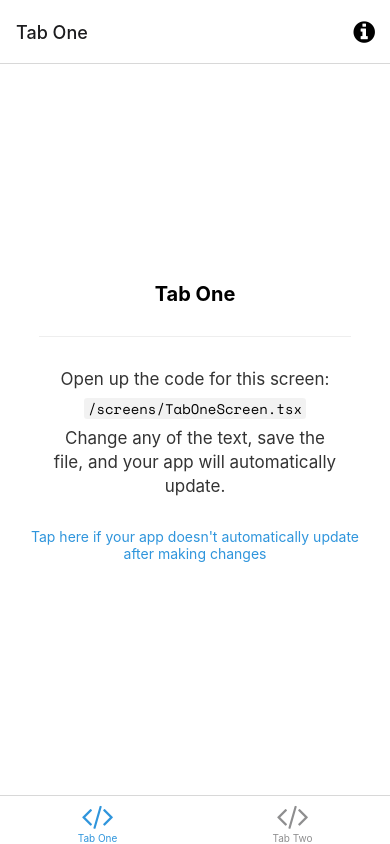
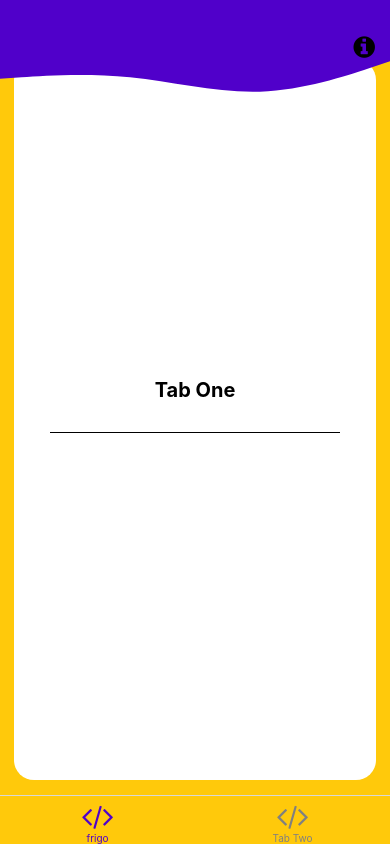
Before and after one commit to zenimarc/frigo, a React Native app: screen /TabOne in a window 390 px wide. Built offline with nearby package versions, Linux system fonts and the light colour scheme; what expo-linking would draw is missing.

Commit message:
some graphic changes

```diff
--- a/App.tsx
+++ b/App.tsx
@@ -1,9 +1,9 @@
-import { StatusBar } from 'expo-status-bar';
-import { SafeAreaProvider } from 'react-native-safe-area-context';
+import { StatusBar } from "expo-status-bar";
+import { SafeAreaProvider } from "react-native-safe-area-context";
 
-import useCachedResources from './hooks/useCachedResources';
-import useColorScheme from './hooks/useColorScheme';
-import Navigation from './navigation';
+import useCachedResources from "./hooks/useCachedResources";
+import useColorScheme from "./hooks/useColorScheme";
+import Navigation from "./navigation";
 
 export default function App() {
   const isLoadingComplete = useCachedResources();
@@ -15,7 +15,7 @@ export default function App() {
     return (
       <SafeAreaProvider>
         <Navigation colorScheme={colorScheme} />
-        <StatusBar />
+        <StatusBar style="light" />
       </SafeAreaProvider>
     );
   }
--- /dev/null
+++ b/components/WavyHeader.tsx
@@ -0,0 +1,55 @@
+import { ColorValue, StyleSheet } from "react-native";
+
+import React from "react";
+import { View } from "react-native";
+import Svg, { Color, Path } from "react-native-svg";
+
+import { StyleProp } from "react-native";
+import { ViewStyle } from "react-native";
+
+export default function WavyHeader({
+  customStyles,
+  customHeight,
+  customTop,
+  customBgColor,
+  customWavePattern,
+}: {
+  customStyles: StyleProp<ViewStyle>;
+  customHeight: string | number | undefined;
+  customTop: string | number | undefined;
+  customBgColor: ColorValue | undefined;
+  customWavePattern: string | undefined;
+}) {
+  return (
+    <View style={customStyles}>
+      <View style={{ backgroundColor: customBgColor, height: customHeight }}>
+        <Svg
+          height="160%"
+          width="100%"
+          viewBox="0 0 1440 320"
+          style={{ position: "absolute", top: customTop }}
+        >
+          <Path fill={customBgColor as Color} d={customWavePattern} />
+        </Svg>
+      </View>
+    </View>
+  );
+}
+
+const styles = StyleSheet.create({
+  container: {
+    flex: 1,
+    backgroundColor: "#fff",
+  },
+  headerContainer: {
+    marginTop: 50,
+    marginHorizontal: 10,
+  },
+  headerText: {
+    fontSize: 30,
+    fontWeight: "bold",
+    color: "#333",
+    textAlign: "center",
+    marginTop: 35,
+  },
+});
--- a/constants/Colors.ts
+++ b/constants/Colors.ts
@@ -1,19 +1,39 @@
-const tintColorLight = '#2f95dc';
-const tintColorDark = '#fff';
+const tintColorLight = "#5000ca";
+const tintColorDark = "#fff";
 
-export default {
+const themes = {
   light: {
-    text: '#000',
-    background: '#fff',
+    text: "#000",
+    text2: "#fff",
+    background: "#FFC90B",
+    background2: "#fff",
     tint: tintColorLight,
-    tabIconDefault: '#ccc',
+    tabIconDefault: "#ccc",
     tabIconSelected: tintColorLight,
+    tabIconInactive: "grey",
+    header: "#5000ca",
   },
   dark: {
-    text: '#fff',
-    background: '#000',
+    text: "#000",
+    text2: "#fff",
+    background: "#000",
+    background2: "#fff",
     tint: tintColorDark,
-    tabIconDefault: '#ccc',
+    tabIconDefault: "#ccc",
     tabIconSelected: tintColorDark,
+    tabIconInactive: "grey",
+    header: "#5000ca",
   },
 };
+
+const forceTheme = (name: "light" | "dark") => {
+  return {
+    light: themes[name],
+    dark: themes[name],
+  };
+};
+
+const adaptiveTheme = themes;
+
+//export default forceTheme("light");
+export default adaptiveTheme;
--- a/navigation/index.tsx
+++ b/navigation/index.tsx
@@ -3,27 +3,42 @@
  * https://reactnavigation.org/docs/getting-started
  *
  */
-import { FontAwesome } from '@expo/vector-icons';
-import { createBottomTabNavigator } from '@react-navigation/bottom-tabs';
-import { NavigationContainer, DefaultTheme, DarkTheme } from '@react-navigation/native';
-import { createNativeStackNavigator } from '@react-navigation/native-stack';
-import * as React from 'react';
-import { ColorSchemeName, Pressable } from 'react-native';
+import { FontAwesome } from "@expo/vector-icons";
+import { createBottomTabNavigator } from "@react-navigation/bottom-tabs";
+import {
+  NavigationContainer,
+  DefaultTheme,
+  DarkTheme,
+} from "@react-navigation/native";
+import { createNativeStackNavigator } from "@react-navigation/native-stack";
+import * as React from "react";
+import { Animated, ColorSchemeName, Dimensions, Pressable } from "react-native";
+import { View } from "../components/Themed";
+import WavyHeader from "../components/WavyHeader";
 
-import Colors from '../constants/Colors';
-import useColorScheme from '../hooks/useColorScheme';
-import ModalScreen from '../screens/ModalScreen';
-import NotFoundScreen from '../screens/NotFoundScreen';
-import TabOneScreen from '../screens/TabOneScreen';
-import TabTwoScreen from '../screens/TabTwoScreen';
-import { RootStackParamList, RootTabParamList, RootTabScreenProps } from '../types';
-import LinkingConfiguration from './LinkingConfiguration';
+import Colors from "../constants/Colors";
+import useColorScheme from "../hooks/useColorScheme";
+import ModalScreen from "../screens/ModalScreen";
+import NotFoundScreen from "../screens/NotFoundScreen";
+import TabOneScreen from "../screens/TabOneScreen";
+import TabTwoScreen from "../screens/TabTwoScreen";
+import {
+  RootStackParamList,
+  RootTabParamList,
+  RootTabScreenProps,
+} from "../types";
+import LinkingConfiguration from "./LinkingConfiguration";
 
-export default function Navigation({ colorScheme }: { colorScheme: ColorSchemeName }) {
+export default function Navigation({
+  colorScheme,
+}: {
+  colorScheme: ColorSchemeName;
+}) {
   return (
     <NavigationContainer
       linking={LinkingConfiguration}
-      theme={colorScheme === 'dark' ? DarkTheme : DefaultTheme}>
+      theme={colorScheme === "dark" ? DarkTheme : DefaultTheme}
+    >
       <RootNavigator />
     </NavigationContainer>
   );
@@ -38,9 +53,17 @@ const Stack = createNativeStackNavigator<RootStackParamList>();
 function RootNavigator() {
   return (
     <Stack.Navigator>
-      <Stack.Screen name="Root" component={BottomTabNavigator} options={{ headerShown: false }} />
-      <Stack.Screen name="NotFound" component={NotFoundScreen} options={{ title: 'Oops!' }} />
-      <Stack.Group screenOptions={{ presentation: 'modal' }}>
+      <Stack.Screen
+        name="Root"
+        component={BottomTabNavigator}
+        options={{ headerShown: false }}
+      />
+      <Stack.Screen
+        name="NotFound"
+        component={NotFoundScreen}
+        options={{ title: "Oops!" }}
+      />
+      <Stack.Group screenOptions={{ presentation: "modal" }}>
         <Stack.Screen name="Modal" component={ModalScreen} />
       </Stack.Group>
     </Stack.Navigator>
@@ -60,20 +83,55 @@ function BottomTabNavigator() {
     <BottomTab.Navigator
       initialRouteName="TabOne"
       screenOptions={{
+        tabBarStyle: {
+          backgroundColor: Colors[colorScheme].background,
+        },
         tabBarActiveTintColor: Colors[colorScheme].tint,
-      }}>
+        tabBarInactiveTintColor: Colors[colorScheme].tabIconInactive,
+        headerStatusBarHeight: 35,
+        headerBackground: () => {
+          return (
+            <WavyHeader
+              customStyles={{
+                position: "absolute",
+                width: Dimensions.get("window").width,
+              }}
+              customHeight={60}
+              customTop={22}
+              customBgColor={Colors[colorScheme].header}
+              customWavePattern="M0,192L80,186.7C160,181,320,171,480,186.7C640,203,800,245,960,240C1120,235,1280,181,1360,154.7L1440,128L1440,0L1360,0C1280,0,1120,0,960,0C800,0,640,0,480,0C320,0,160,0,80,0L0,0Z"
+            />
+          );
+        },
+        headerStyle: {
+          height: 60,
+          backgroundColor: Colors[colorScheme].header,
+        },
+      }}
+    >
       <BottomTab.Screen
         name="TabOne"
         component={TabOneScreen}
-        options={({ navigation }: RootTabScreenProps<'TabOne'>) => ({
-          title: 'Tab One',
+        options={({ navigation }: RootTabScreenProps<"TabOne">) => ({
+          headerTitleStyle: {
+            fontFamily: "Inter",
+            fontWeight: "600",
+            fontStyle: "normal",
+            fontSize: 30,
+            color: Colors[colorScheme].text2,
+            position: "absolute",
+            top: 0,
+            left: -27,
+          },
+          title: "frigo",
           tabBarIcon: ({ color }) => <TabBarIcon name="code" color={color} />,
           headerRight: () => (
             <Pressable
-              onPress={() => navigation.navigate('Modal')}
+              onPress={() => navigation.navigate("Modal")}
               style={({ pressed }) => ({
                 opacity: pressed ? 0.5 : 1,
-              })}>
+              })}
+            >
               <FontAwesome
                 name="info-circle"
                 size={25}
@@ -88,7 +146,7 @@ function BottomTabNavigator() {
         name="TabTwo"
         component={TabTwoScreen}
         options={{
-          title: 'Tab Two',
+          title: "Tab Two",
           tabBarIcon: ({ color }) => <TabBarIcon name="code" color={color} />,
         }}
       />
@@ -100,7 +158,7 @@ function BottomTabNavigator() {
  * You can explore the built-in icon families and icons on the web at https://icons.expo.fyi/
  */
 function TabBarIcon(props: {
-  name: React.ComponentProps<typeof FontAwesome>['name'];
+  name: React.ComponentProps<typeof FontAwesome>["name"];
   color: string;
 }) {
   return <FontAwesome size={30} style={{ marginBottom: -3 }} {...props} />;
--- a/package.json
+++ b/package.json
@@ -31,14 +31,15 @@
     "react-native": "0.64.3",
     "react-native-safe-area-context": "3.3.2",
     "react-native-screens": "~3.10.1",
+    "react-native-svg": "12.1.1",
     "react-native-web": "0.17.1"
   },
   "devDependencies": {
     "@babel/core": "^7.12.9",
     "@types/react": "~17.0.21",
     "@types/react-native": "~0.64.12",
+    "jest": "^26.6.3",
     "jest-expo": "~44.0.1",
-    "jest": "^26.6.3",
     "react-test-renderer": "17.0.1",
     "typescript": "~4.3.5"
   },
--- a/screens/TabOneScreen.tsx
+++ b/screens/TabOneScreen.tsx
@@ -1,15 +1,26 @@
-import { StyleSheet } from 'react-native';
+import { StyleSheet } from "react-native";
 
-import EditScreenInfo from '../components/EditScreenInfo';
-import { Text, View } from '../components/Themed';
-import { RootTabScreenProps } from '../types';
+import EditScreenInfo from "../components/EditScreenInfo";
+import { Text, View } from "../components/Themed";
+import Colors from "../constants/Colors";
+import useColorScheme from "../hooks/useColorScheme";
+import { RootTabScreenProps } from "../types";
 
-export default function TabOneScreen({ navigation }: RootTabScreenProps<'TabOne'>) {
+export default function TabOneScreen({
+  navigation,
+}: RootTabScreenProps<"TabOne">) {
+  const colorScheme = useColorScheme();
   return (
     <View style={styles.container}>
-      <Text style={styles.title}>Tab One</Text>
-      <View style={styles.separator} lightColor="#eee" darkColor="rgba(255,255,255,0.1)" />
-      <EditScreenInfo path="/screens/TabOneScreen.tsx" />
+      <View
+        style={[
+          styles.box,
+          { backgroundColor: Colors[colorScheme].background2 },
+        ]}
+      >
+        <Text style={styles.title}>Tab One</Text>
+        <View style={styles.separator} lightColor="#000" darkColor="#000" />
+      </View>
     </View>
   );
 }
@@ -17,16 +28,28 @@ export default function TabOneScreen({ navigation }: RootTabScreenProps<'TabOne'
 const styles = StyleSheet.create({
   container: {
     flex: 1,
-    alignItems: 'center',
-    justifyContent: 'center',
+    alignItems: "center",
+    justifyContent: "flex-start",
+  },
+  headerAppended: {
+    position: "absolute",
+    top: 0,
+  },
+  box: {
+    flex: 1,
+    alignItems: "center",
+    justifyContent: "center",
+    borderRadius: 20,
+    width: "93%",
+    maxHeight: "98%",
   },
   title: {
     fontSize: 20,
-    fontWeight: 'bold',
+    fontWeight: "bold",
   },
   separator: {
     marginVertical: 30,
     height: 1,
-    width: '80%',
+    width: "80%",
   },
 });
```
Also changed, not shown: 1 other file (tests, documents, lock files or other folders).
